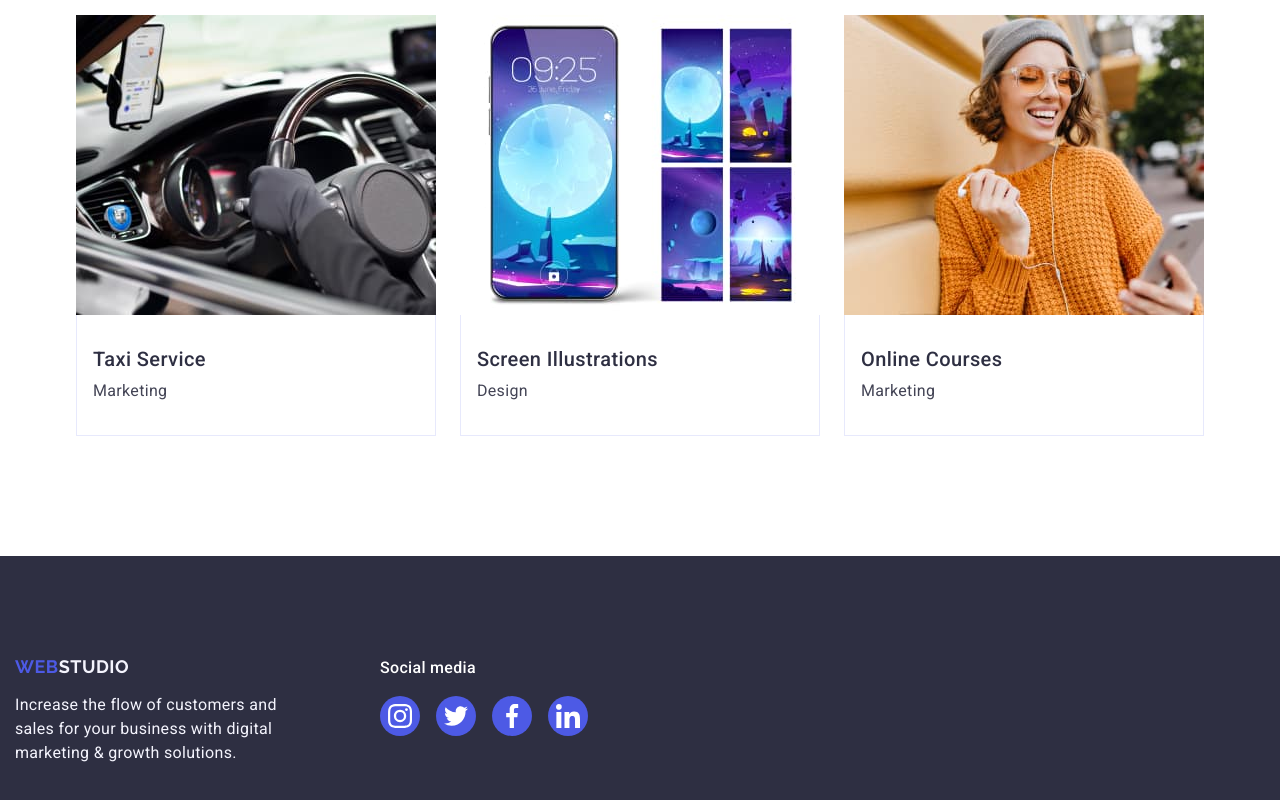
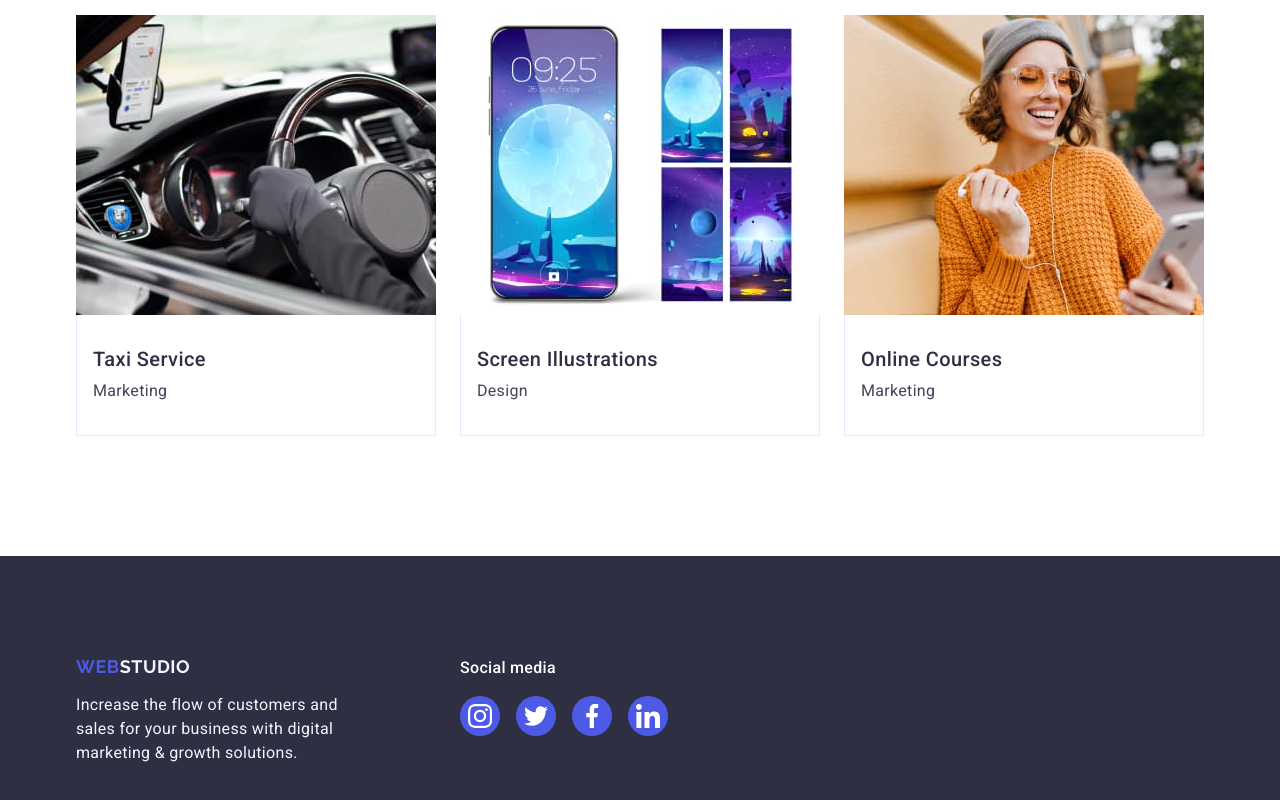
Before and after one commit to Olena-Zharova/goit-markup-hw-04, a plain HTML site: page index.html in a window 1280 px wide. Shown: the part 2683-3483 px from the top of the page. Drawn offline with nearby package versions, Linux system fonts and the light colour scheme.

Commit message:
Upload footer

```diff
--- a/css/styles.css
+++ b/css/styles.css
@@ -188,20 +188,13 @@ color: #404bbf
         color: #fff;
         background-color: #4D5AE5
 
-
-
-
-
-
-
-
-
 }
 .button:hover,
 .button:focus {
+    transition: background-color 250ms cubic-bezier(0.4, 0, 0.2, 1);
     color: #000;
     background-color: #404BBF
-    transition: background-color 250ms cubic-bezier(0.4, 0, 0.2, 1);
+
 }
 .hero-container{
 
@@ -381,7 +374,7 @@ transform: translateY(0%)
 .our-portfolio-list-item:hover{
         box-shadow: 0 2px 1px 0 rgba(46, 47, 66, 0.08), 0 1px 1px 0 rgba(46, 47, 66, 0.16), 0 1px 6px 0 rgba(46, 47, 66, 0.08);
                 background: #fff;
-        transition: transform 250ms cubic-bezier(0.4, 0, 0.2, 1);
+        transition: box-shadow 250ms cubic-bezier(0.4, 0, 0.2, 1);
 }
 
 .h-our-portfolio {
@@ -444,9 +437,8 @@ transform: translateY(0%)
         overflow: auto;
         transform: translateY(100%);
         transition: transform 250ms cubic-bezier(0.4, 0, 0.2, 1);
-        padding-top: 40px;
-        padding-left: 32px;
-        padding-right: 32px;
+        padding: 40px 32px;
+
 
 }
 
@@ -457,9 +449,17 @@ transform: translateY(0%)
          padding-top: 100px ;
          padding-bottom: 100px;
 }
-.container .footer-container{
-        margin-right: 120px;
-}
+
+
+.footer-container{
+        align-items: baseline;
+         display: flex;
+ }
+.page-logo{
+       margin-right: 120px;
+ }
+
+
 .logo-footer {
         font-family: "Raleway", sans-serif;
                 font-weight: 700;
@@ -482,7 +482,7 @@ transform: translateY(0%)
         line-height: 1.5;
         letter-spacing: 0.02em;
         color: #f4f4fd;
-
+        min-width: 264px;
 }
 
 .footer-social-icon-list-item{
@@ -501,16 +501,13 @@ transform: translateY(0%)
 
         }
 
-
 .footer-social-link:hover,
 .footer-social-link:focus{
 
          background-color: #31d0aa;
          transition: transform 250ms cubic-bezier(0.4, 0, 0.2, 1);
 }
-.cobtainer-social-icon{
-            margin-right: 692px;
-}
+
 .footer-social-icon-list{
         display: flex;
         justify-content: center;
--- a/index.html
+++ b/index.html
@@ -358,12 +358,13 @@
 
   </main>
 
-  <footer class="footer">
+   <footer class="footer">
     <div class="container footer-container">
+    <div class="page-logo">
     <a class="logo-footer" href="./index.html">Web<span class="logo-part-footer">Studio</span></a>
     <p class="text-footer">Increase the flow of customers and sales for your business with digital marketing & growth solutions.</p>
     </div>
-    <div class="cobtainer-social-icon">
+    <div class="container-social-icon">
       <p class="name-footer-social-icon-list">Social media</p>
       <ul class="footer-social-icon-list">
       <li class="footer-social-icon-list-item">
@@ -396,11 +397,8 @@
       </li>
       </ul>
 
+    </div>
 
-
-
-    </div>
+  </div>
   </footer>
-
-
 </body>
```
